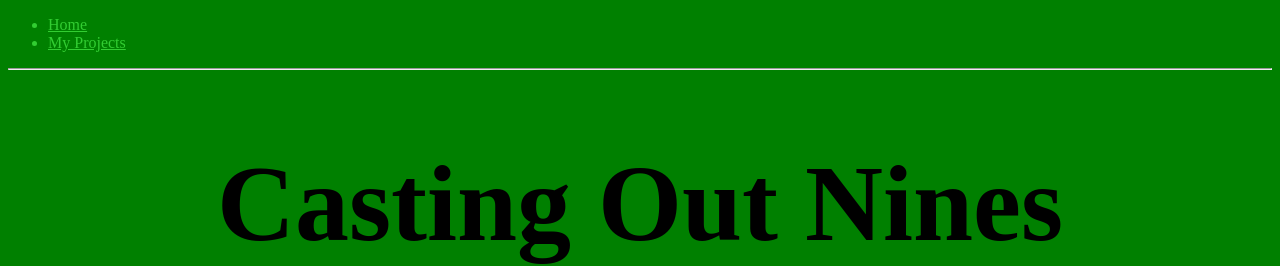
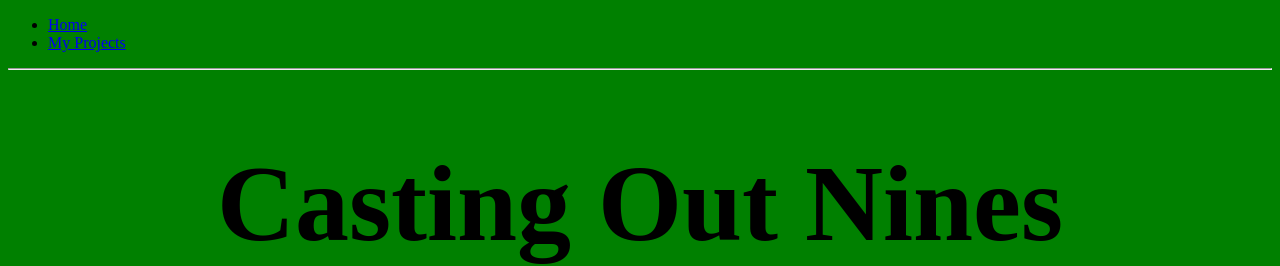
Before and after one commit to mebartsch/mebartsch.github.io, a Jekyll site: the page projects/Aaapolopolis/index.html, which Jekyll copies as it is, in a window 1280 px wide. Shown: the top 266 px of the page. Built offline with Jekyll 4.4.1, drawn with Linux system fonts in a browser that asks for light colours.

Commit message:
Create index.html

```diff
--- a/projects/Aaapolopolis/index.html
+++ b/projects/Aaapolopolis/index.html
@@ -23,9 +23,9 @@
  <body bgcolor="green">
 	<!-- NAVIGATION BUTTONS -->
 	<nav>
-	   <ul style="color:limegreen">
-		   <li><a style="color:limegreen" href="/">Home</a></li>
-		   <li><a style="color:limegreen" href="/projects">My Projects</a></li>
+	   <ul style="color:light green">
+		   <li><a style="color:light green" href="/">Home</a></li>
+		   <li><a style="color:light green" href="/projects">My Projects</a></li>
 	   </ul>
 	</nav>
 
```
